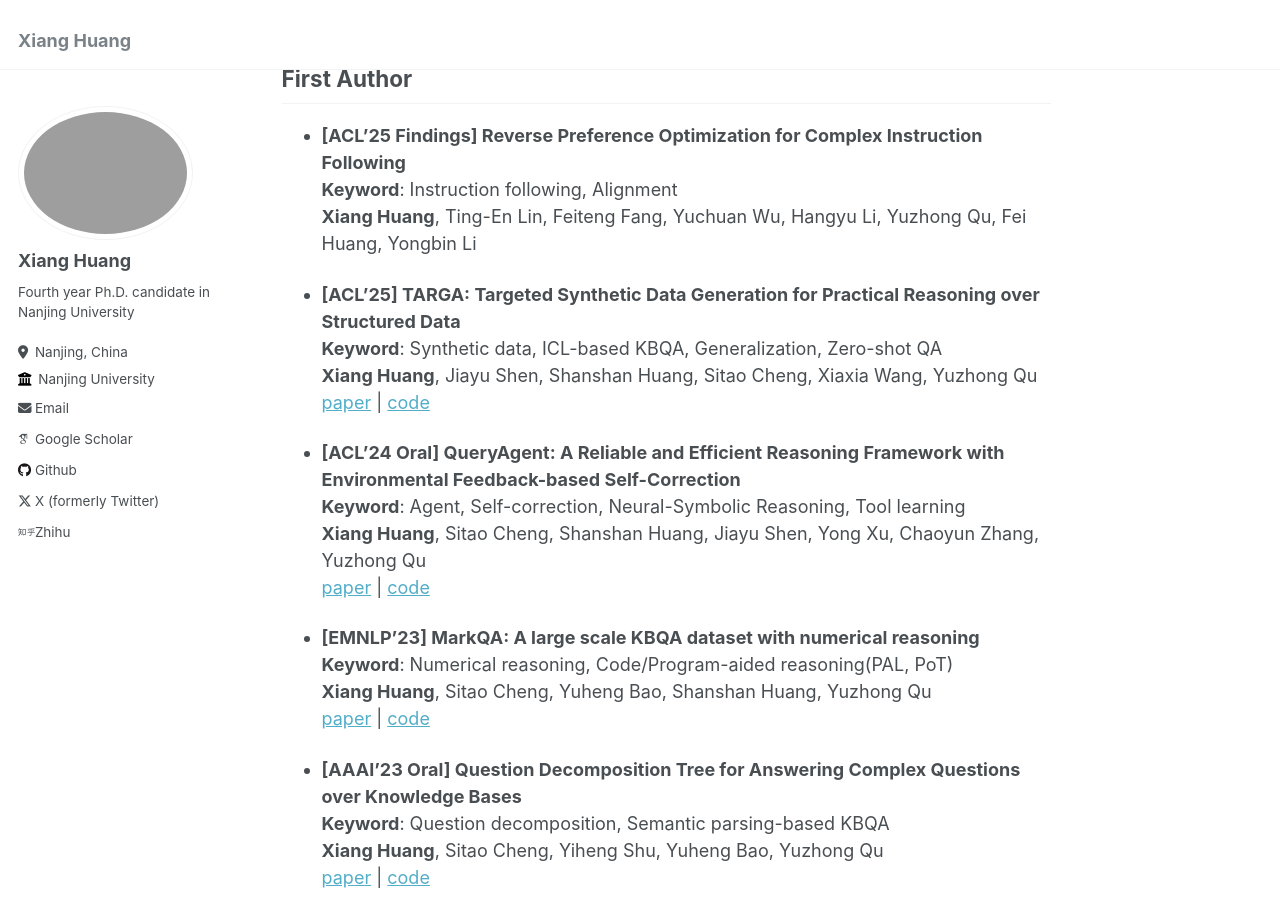
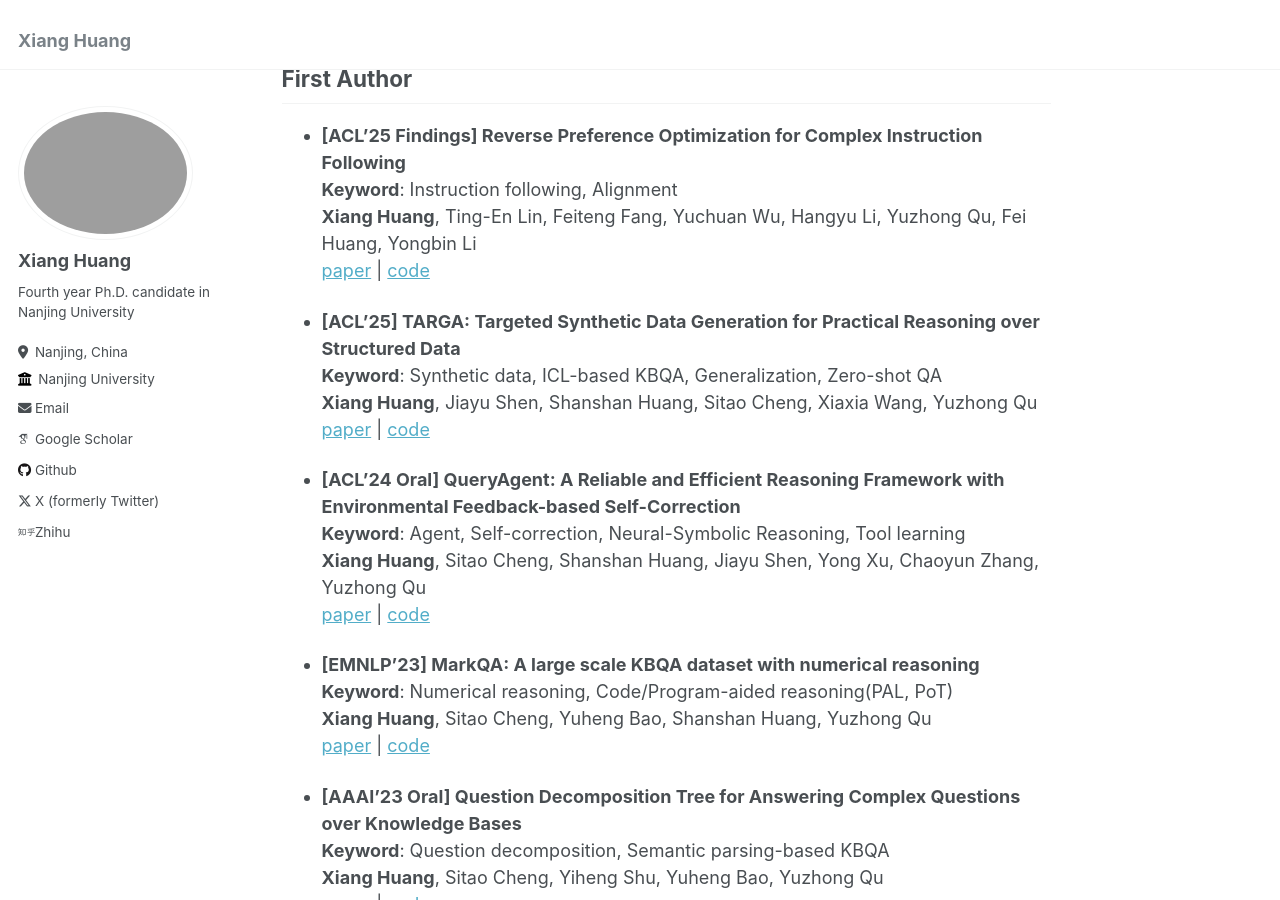
Before and after one commit to cdhx/cdhx.github.io, a Jekyll site: the page built from _pages/about.md, in a window 1280 px wide and 900 px high, scrolled down 617 px. Built offline with Jekyll 4.4.1, drawn with Linux system fonts in a browser that asks for light colours; some web fonts are replaced.

Commit message:
Update about.md

```diff
--- a/_pages/about.md
+++ b/_pages/about.md
@@ -28,7 +28,7 @@ Publication
 
 - **[ACL'25 Findings] Reverse Preference Optimization for Complex Instruction Following** <br/>
 **Keyword**: Instruction following, Alignment<br/>
-**Xiang Huang**, Ting-En Lin, Feiteng Fang, Yuchuan Wu, Hangyu Li, Yuzhong Qu, Fei Huang, Yongbin Li  <br/>
+**Xiang Huang**, Ting-En Lin, Feiteng Fang, Yuchuan Wu, Hangyu Li, Yuzhong Qu, Fei Huang, Yongbin Li  <br/>   [paper](https://arxiv.org/abs/2505.22172) \| [code](https://github.com/cdhx/ACL-2025-RPO)
 
 - **[ACL'25] TARGA: Targeted Synthetic Data Generation for Practical Reasoning over Structured Data** <br/>
 **Keyword**: Synthetic data, ICL-based KBQA, Generalization, Zero-shot QA<br/>
```
